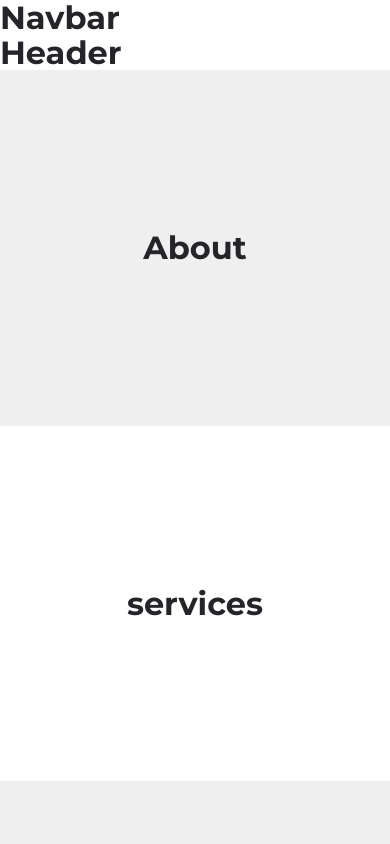
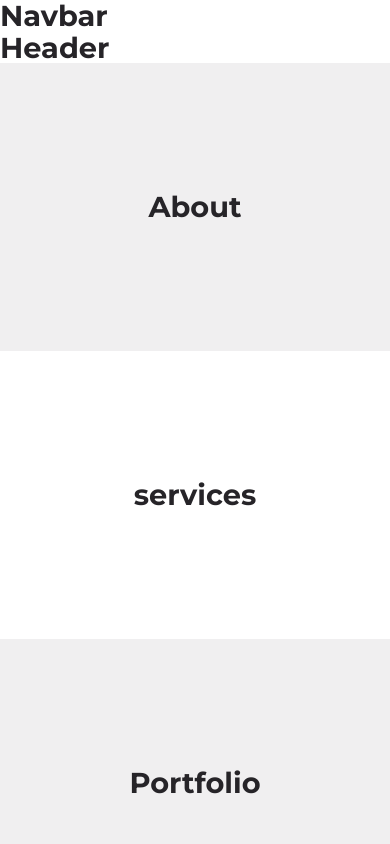
Before and after one commit to anadolsk/anadolsk.github.io, a React (Create React App) app: page / in a window 390 px wide. Shown: the top 844 px of the page. Built offline with nearby package versions, Linux system fonts and the light colour scheme.

Commit message:
added mobile settings

```diff
--- a/src/index.css
+++ b/src/index.css
@@ -162,3 +162,54 @@
 .btn.sm {
     padding: 0.5rem 1.2rem;
 }
+
+/* Tablet Settings */
+@media screen and (max-width: 1024px) {
+    body {
+        font-size: 1rem;
+    }
+
+    .container {
+        width: var(--container-width-md);
+    }
+
+    section {
+        padding: 8rem 0;
+    }
+
+    section > p {
+        width: 72%;
+        margin-bottom: 3rem;
+    }
+
+    h1 {
+        font-size: 2rem;
+    }
+}
+
+/* Phone Settings */
+@media screen and (max-width: 600px) {
+    h1 {
+        font-size: 2.4rem;
+    }
+
+    h2 {
+        font-size: 1.8rem;
+    }
+
+    h3 {
+        font-size: 1.4rem;
+    }
+
+    h4 {
+        font-size: 1rem;
+    }
+
+    .btn {
+        padding: 0.6rem 1.5rem;
+    }
+
+    section > p {
+        width: var(--container-width-md);
+    }
+}
```
